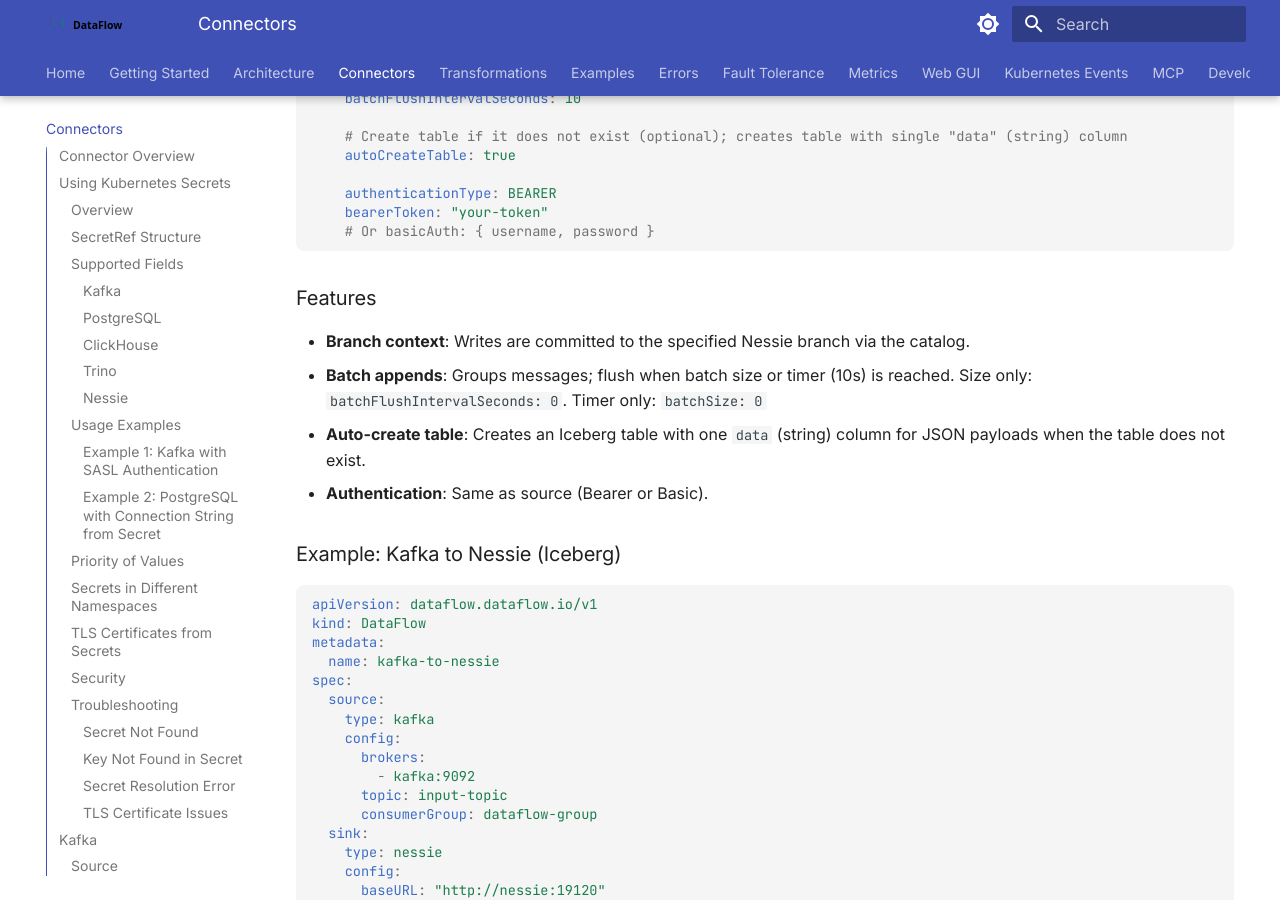
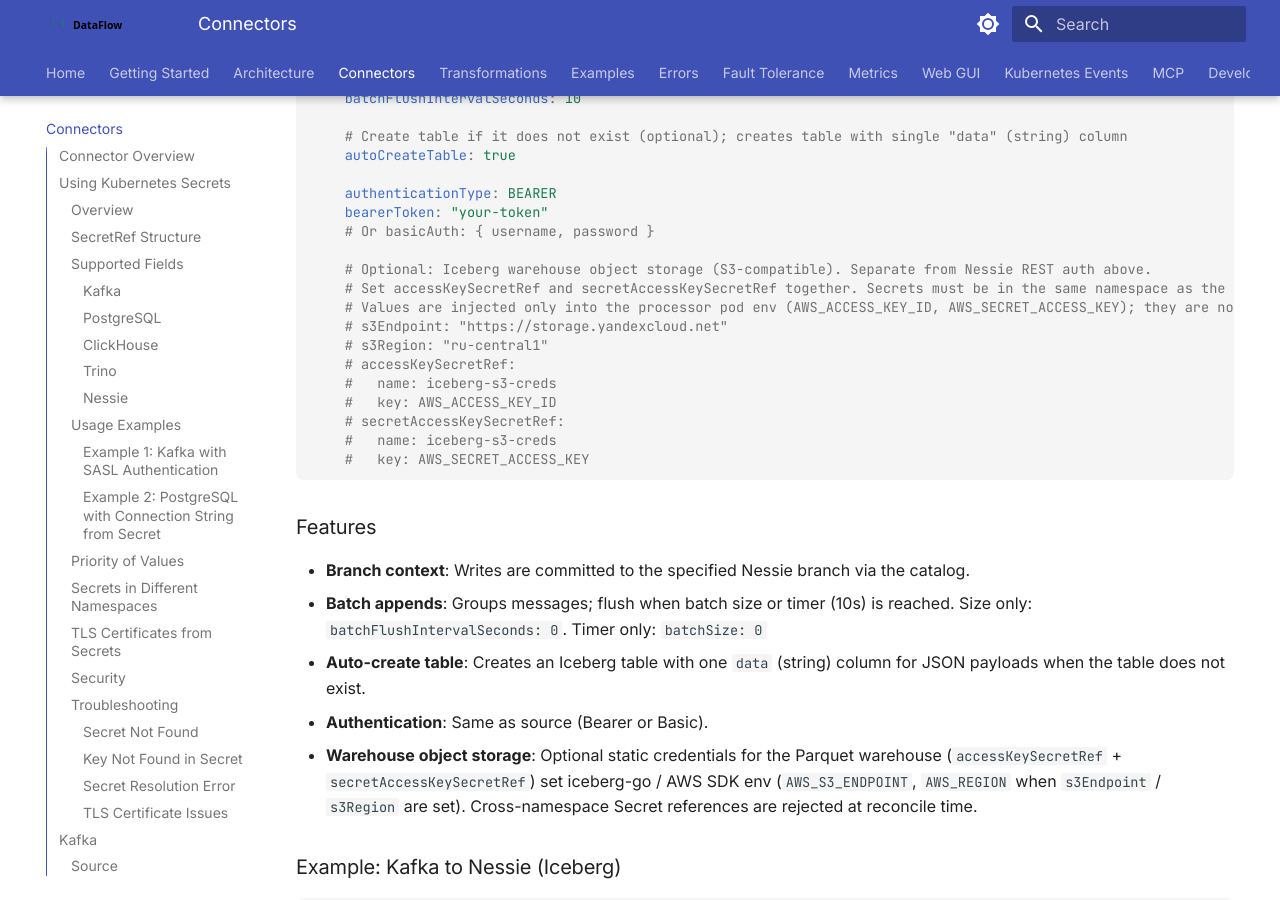
Before and after one commit to dataflow-operator/docs, an MkDocs documentation site: the page built from docs/en/connectors.md, in a window 1280 px wide and 900 px high, scrolled down 18653 px. Built offline with MkDocs 1.6.1 and Material for MkDocs 9.7.7, drawn with Linux system fonts in a browser that asks for light colours.

Commit message:
Update nessie connection

````diff
--- a/docs/en/connectors.md
+++ b/docs/en/connectors.md
@@ -811,6 +811,18 @@ sink:
     authenticationType: BEARER
     bearerToken: "your-token"
     # Or basicAuth: { username, password }
+
+    # Optional: Iceberg warehouse object storage (S3-compatible). Separate from Nessie REST auth above.
+    # Set accessKeySecretRef and secretAccessKeySecretRef together. Secrets must be in the same namespace as the DataFlow (Kubernetes secretKeyRef env limitation).
+    # Values are injected only into the processor pod env (AWS_ACCESS_KEY_ID, AWS_SECRET_ACCESS_KEY); they are not resolved into the mounted spec ConfigMap.
+    # s3Endpoint: "https://storage.yandexcloud.net"
+    # s3Region: "ru-central1"
+    # accessKeySecretRef:
+    #   name: iceberg-s3-creds
+    #   key: AWS_ACCESS_KEY_ID
+    # secretAccessKeySecretRef:
+    #   name: iceberg-s3-creds
+    #   key: AWS_SECRET_ACCESS_KEY
 ```
 
 ### Features
@@ -819,6 +831,7 @@ sink:
 - **Batch appends**: Groups messages; flush when batch size or timer (10s) is reached. Size only: `batchFlushIntervalSeconds: 0`. Timer only: `batchSize: 0`
 - **Auto-create table**: Creates an Iceberg table with one `data` (string) column for JSON payloads when the table does not exist.
 - **Authentication**: Same as source (Bearer or Basic).
+- **Warehouse object storage**: Optional static credentials for the Parquet warehouse (`accessKeySecretRef` + `secretAccessKeySecretRef`) set iceberg-go / AWS SDK env (`AWS_S3_ENDPOINT`, `AWS_REGION` when `s3Endpoint` / `s3Region` are set). Cross-namespace Secret references are rejected at reconcile time.
 
 ### Example: Kafka to Nessie (Iceberg)
 
````
Also changed, not shown: docs/ru/connectors.md (+13 -0 lines).
